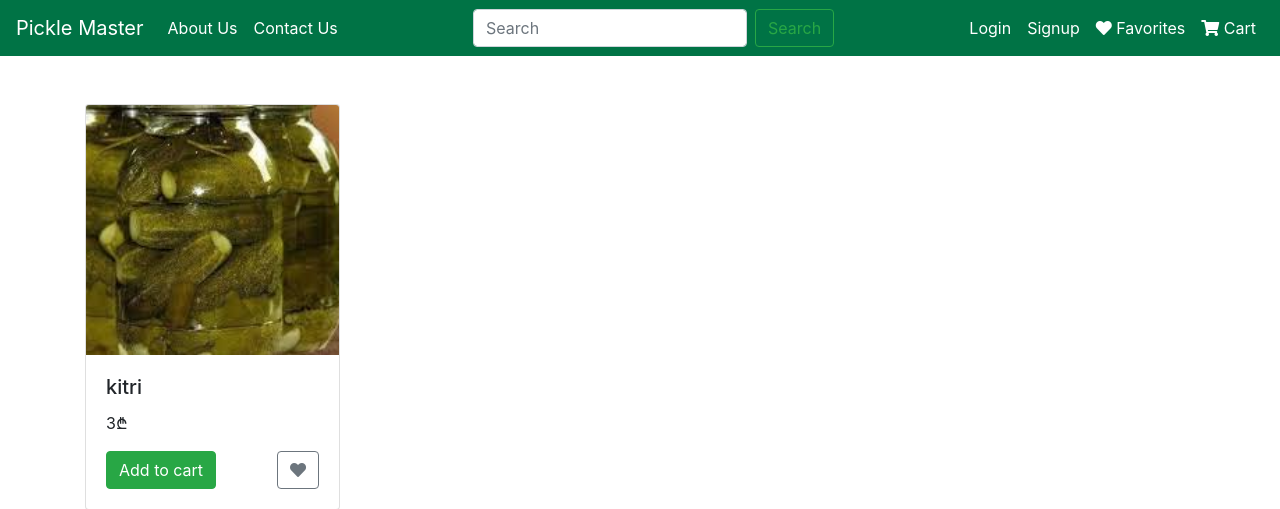
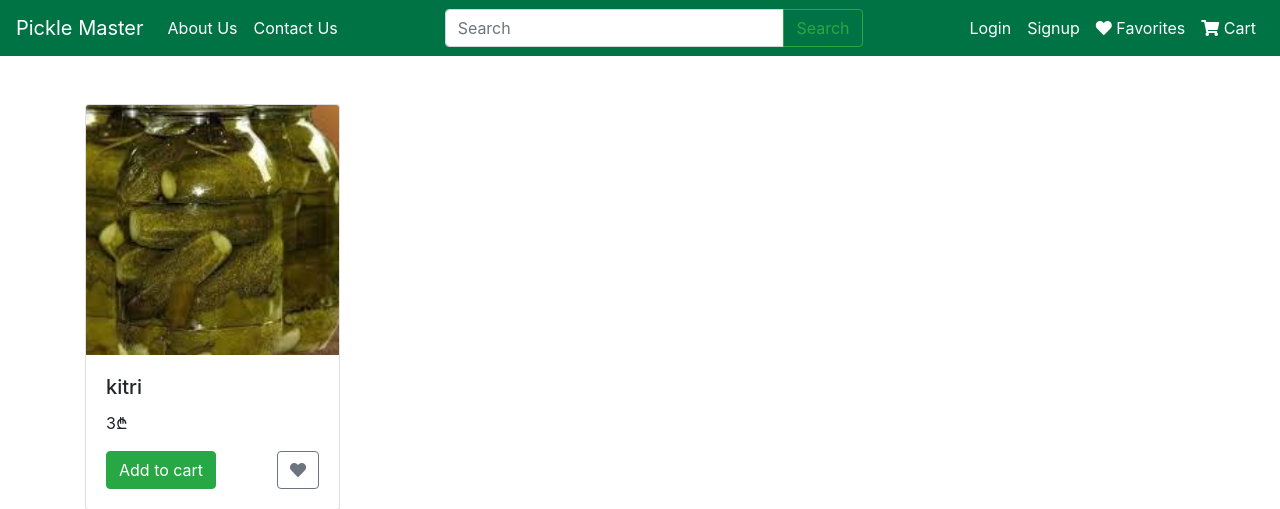
Before and after one commit to zukatooooo/Pickle-Master, a Flask app: page / in a window 1280 px wide. Shown: the top 509 px of the page. Run offline with Flask 3, Linux system fonts and the light colour scheme; some libraries are stand-ins or nearby versions.

Commit message:
navbar update

```diff
--- a/templates/fragments/navbar.html
+++ b/templates/fragments/navbar.html
@@ -25,6 +25,15 @@
     .custom-navbar .btn-outline-light:hover {
         background-color: rgba(255, 255, 255, 0.2);
     }
+    .custom-navbar .form-inline {
+        justify-content: center;
+    }
+    .custom-navbar .form-inline {
+        flex-grow: 1;
+    }
+    .custom-navbar .input-group {
+        width: 95%;
+    }
 </style>
 
 <nav class="navbar navbar-expand-lg navbar-dark custom-navbar">
@@ -33,7 +42,7 @@
             aria-controls="navbarNav" aria-expanded="false" aria-label="Toggle navigation">
         <span class="navbar-toggler-icon"></span>
     </button>
-    <div class="collapse navbar-collapse" id="navbarNav">
+    <div class="collapse navbar-collapse">
         <ul class="navbar-nav mr-auto">
             <li class="nav-item">
                 <a class="nav-link" href="#">About Us</a>
@@ -42,10 +51,16 @@
                 <a class="nav-link" href="#">Contact Us</a>
             </li>
         </ul>
-        <form class="form-inline my-2 my-lg-0">
-            <input class="form-control mr-sm-2" type="search" placeholder="Search" aria-label="Search">
-            <button class="btn btn-outline-success my-2 my-sm-0" type="submit">Search</button>
+    </div>
+    <form class="form-inline my-2 my-lg-0 mx-auto">
+        <div class="input-group">
+            <input class="form-control" type="search" placeholder="Search" aria-label="Search">
+            <div class="input-group-append">
+                <button class="btn btn-outline-success" type="submit">Search</button>
+            </div>
+        </div>
     </form>
+    <div class="collapse navbar-collapse">
         <ul class="navbar-nav ml-auto">
             {% if current_user.is_authenticated %}
             <li class="nav-item">
@@ -75,3 +90,7 @@
         </ul>
     </div>
 </nav>
+
+<script src="https://code.jquery.com/jquery-3.5.1.slim.min.js"></script>
+<script src="https://cdn.jsdelivr.net/npm/@popperjs/core@2.5.3/dist/umd/popper.min.js"></script>
+<script src="https://stackpath.bootstrapcdn.com/bootstrap/4.5.2/js/bootstrap.min.js"></script>
```
Lines whose indentation alone changed are shown as unchanged.
